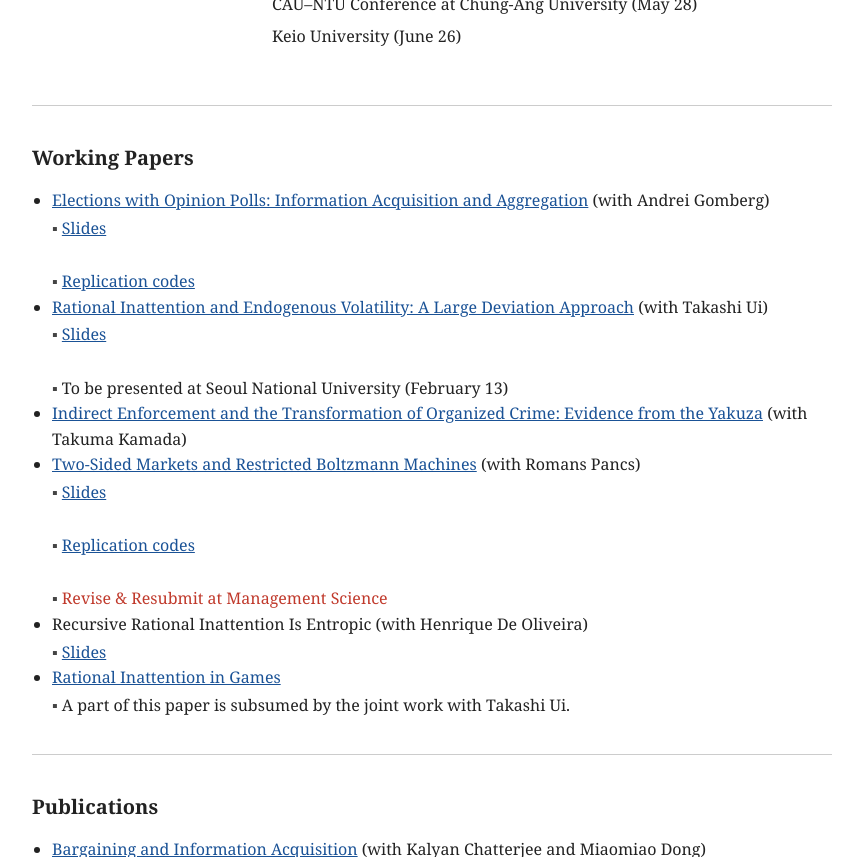
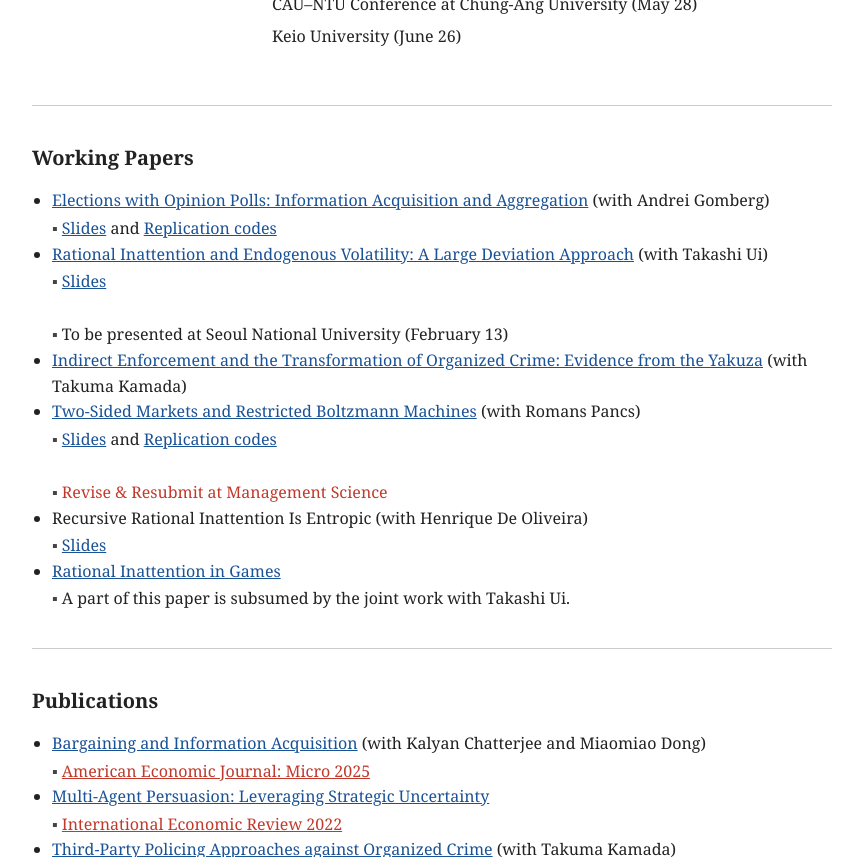
Before and after one commit to tetsuyahoshino137/tetsuyahoshino137.github.io, a Jekyll site: the page built from index.md, in a window 1280 px wide and 900 px high, scrolled down 324 px, cut to the strip 43-900 px from the top of the window. Shown: the whole strip, without its empty margins (208-1071 px from the left). Built offline with Jekyll 4.4.1, drawn with Linux system fonts in a browser that asks for light colours.

Commit message:
Update index.md

```diff
--- a/index.md
+++ b/index.md
@@ -47,8 +47,9 @@ title: Home
   <li>
     {% if p.pdf %}<a href="{{ p.pdf }}">{{ p.title }}</a>{% else %}{{ p.title }}{% endif %}
     {% if p.coauthors %}({{ p.coauthors }}){% endif %}
-    {% if p.slides %}<br><span class="meta"><a href="{{ p.slides }}">Slides</a></span>{% endif %}
-    {% if p.replication %}<br><span class="meta"><a href="{{ p.replication }}">Replication codes</a></span>{% endif %}
+    {% if p.slides or p.replication %}
+    <br><span class="meta">{% if p.slides %}<a href="{{ p.slides }}">Slides</a>{% endif %}{% if p.slides and p.replication %} and {% endif %}{% if p.replication %}<a href="{{ p.replication }}">Replication codes</a>{% endif %}</span>
+    {% endif %}
     {% if p.rnr %}<br><span class="meta journal">{{ p.rnr }}</span>{% endif %}
     {% if p.note %}<br><span class="meta">{{ p.note }}</span>{% endif %}
   </li>
@@ -63,10 +64,8 @@ title: Home
   {% for p in site.publications %}
   <li>
     {% if p.pdf %}<a href="{{ p.pdf }}">{{ p.title }}</a>{% else %}{{ p.title }}{% endif %}
-    {% if p.coauthors %}({{ p.coauthors }}){% endif %}<br>
-    <span class="journal">
-      {% if p.journal_url %}<a href="{{ p.journal_url }}">{{ p.journal }} {{ p.year }}</a>{% else %}{{ p.journal }} {{ p.year }}{% endif %}
-    </span>
+    {% if p.coauthors %}({{ p.coauthors }}){% endif %}
+    <br><span class="meta journal">{% if p.journal_url %}<a href="{{ p.journal_url }}">{{ p.journal }} {{ p.year }}</a>{% else %}{{ p.journal }} {{ p.year }}{% endif %}</span>
   </li>
   {% endfor %}
 </ul>
```
